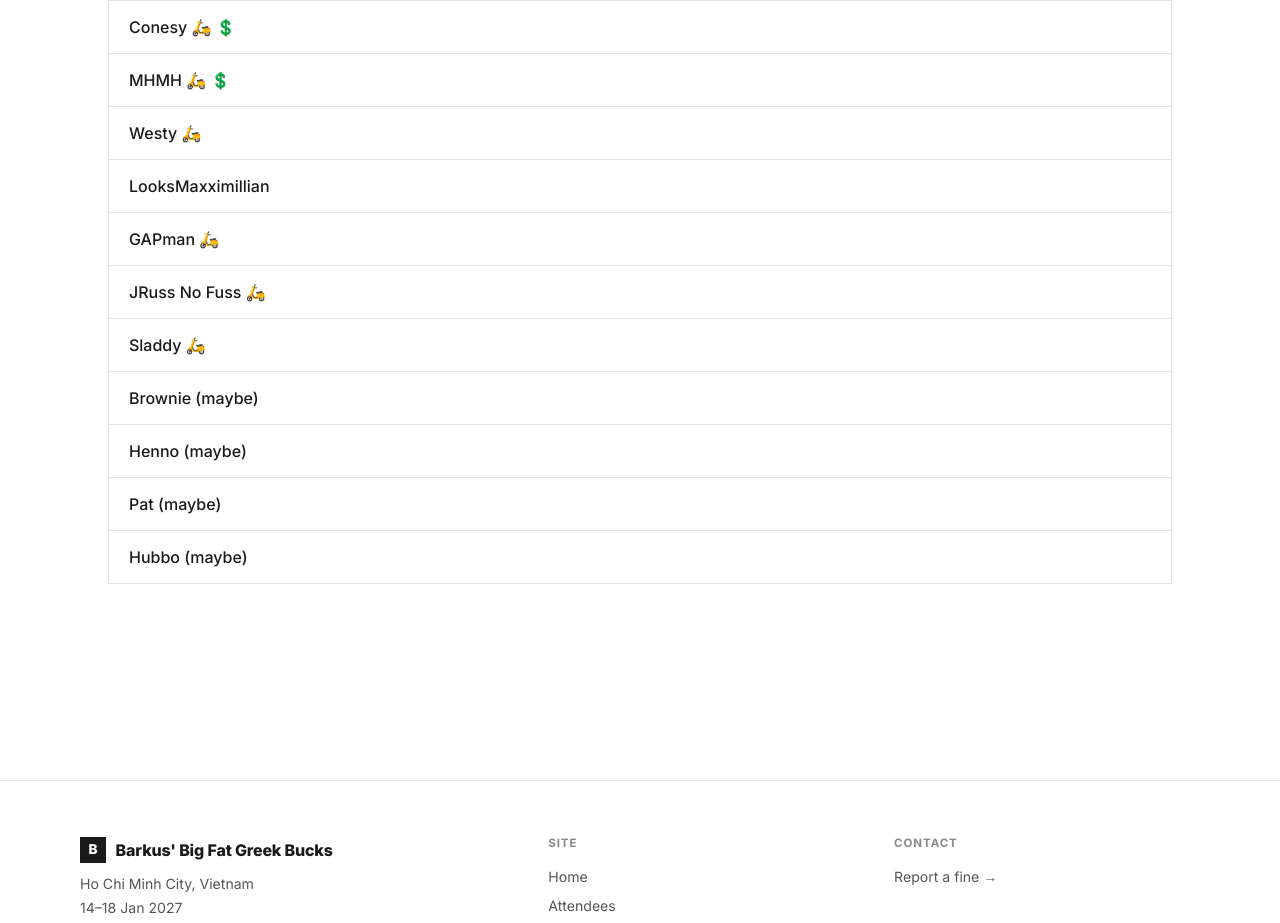
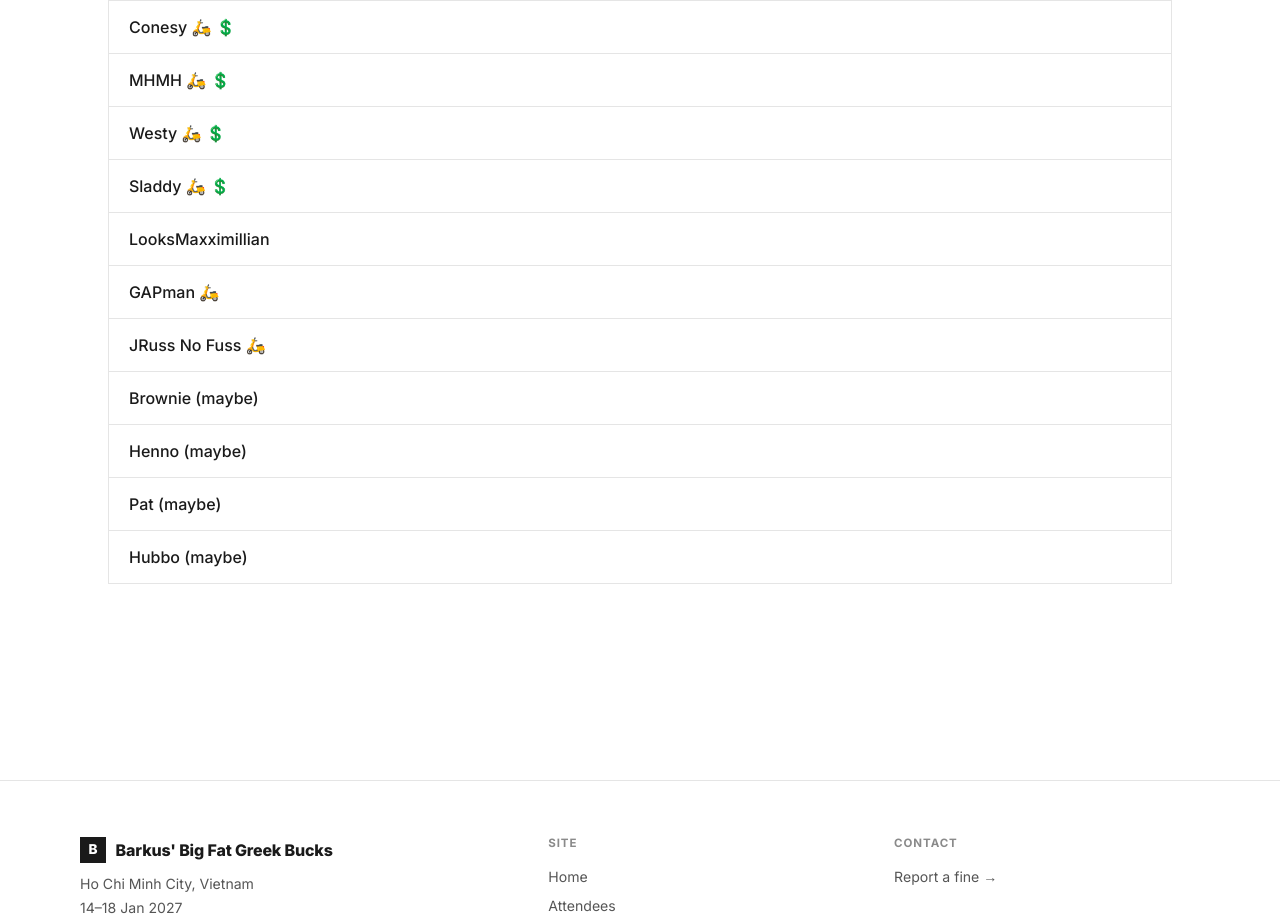
Before and after one commit to dmcassidy97-lgtm/barkus-bucks-2027, a website: page public/attendees.html in a window 1280 px wide. Shown: the part 1236-2159 px from the top of the page. Drawn offline with Linux system fonts and the light colour scheme.

Commit message:
Add payment icon for Westy and Sladdy

```diff
--- a/public/attendees.html
+++ b/public/attendees.html
@@ -63,11 +63,11 @@
       <li class="attendee-row"><span class="name">Glash 🛵 💲</span></li>
       <li class="attendee-row"><span class="name">Conesy 🛵 💲</span></li>
       <li class="attendee-row"><span class="name">MHMH 🛵 💲</span></li>
-      <li class="attendee-row"><span class="name">Westy 🛵</span></li>
+      <li class="attendee-row"><span class="name">Westy 🛵 💲</span></li>
+      <li class="attendee-row"><span class="name">Sladdy 🛵 💲</span></li>
       <li class="attendee-row"><span class="name">LooksMaxximillian</span></li>
       <li class="attendee-row"><span class="name">GAPman 🛵</span></li>
       <li class="attendee-row"><span class="name">JRuss No Fuss 🛵</span></li>
-      <li class="attendee-row"><span class="name">Sladdy 🛵</span></li>
       <li class="attendee-row"><span class="name">Brownie (maybe)</span></li>
       <li class="attendee-row"><span class="name">Henno (maybe)</span></li>
       <li class="attendee-row"><span class="name">Pat (maybe)</span></li>
```
